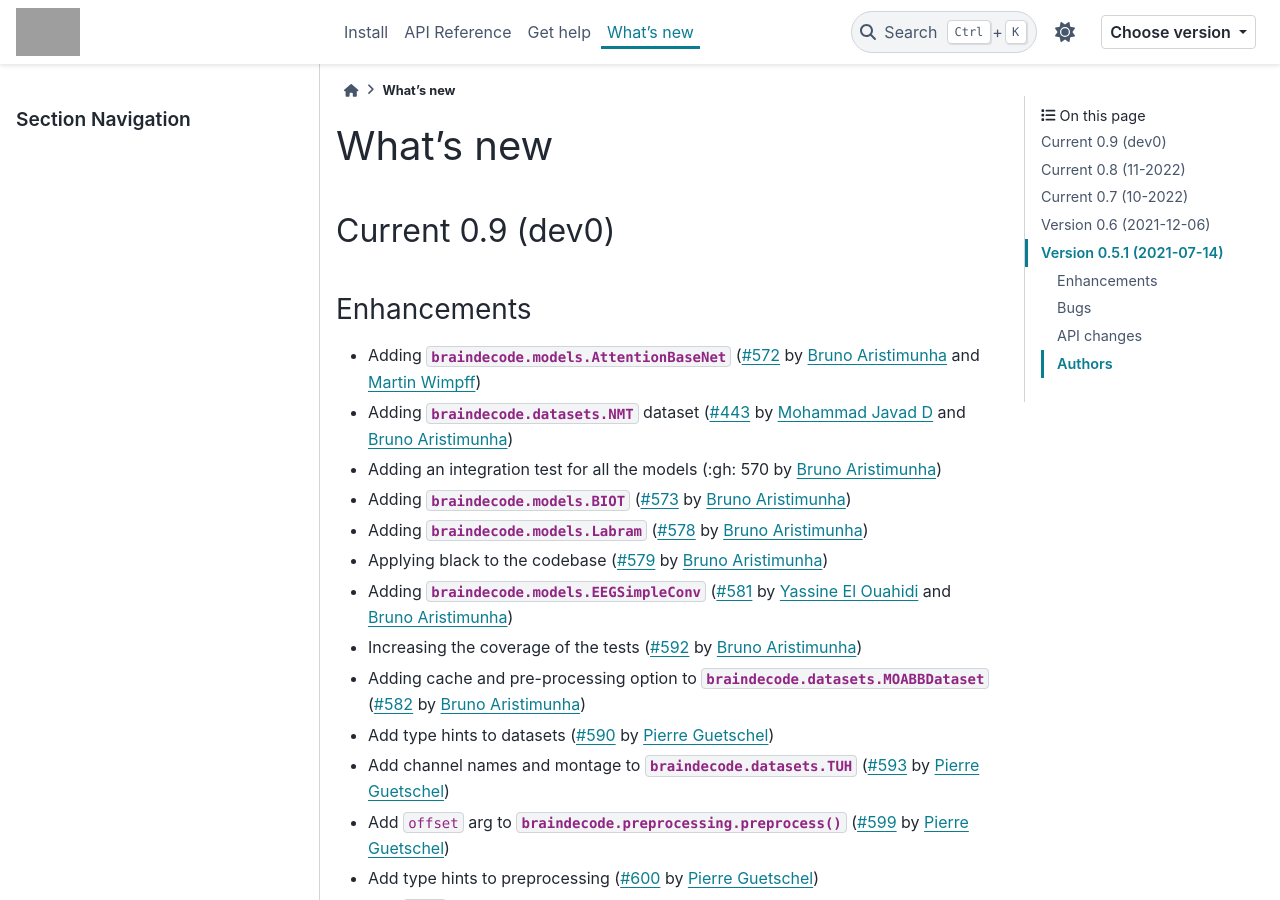
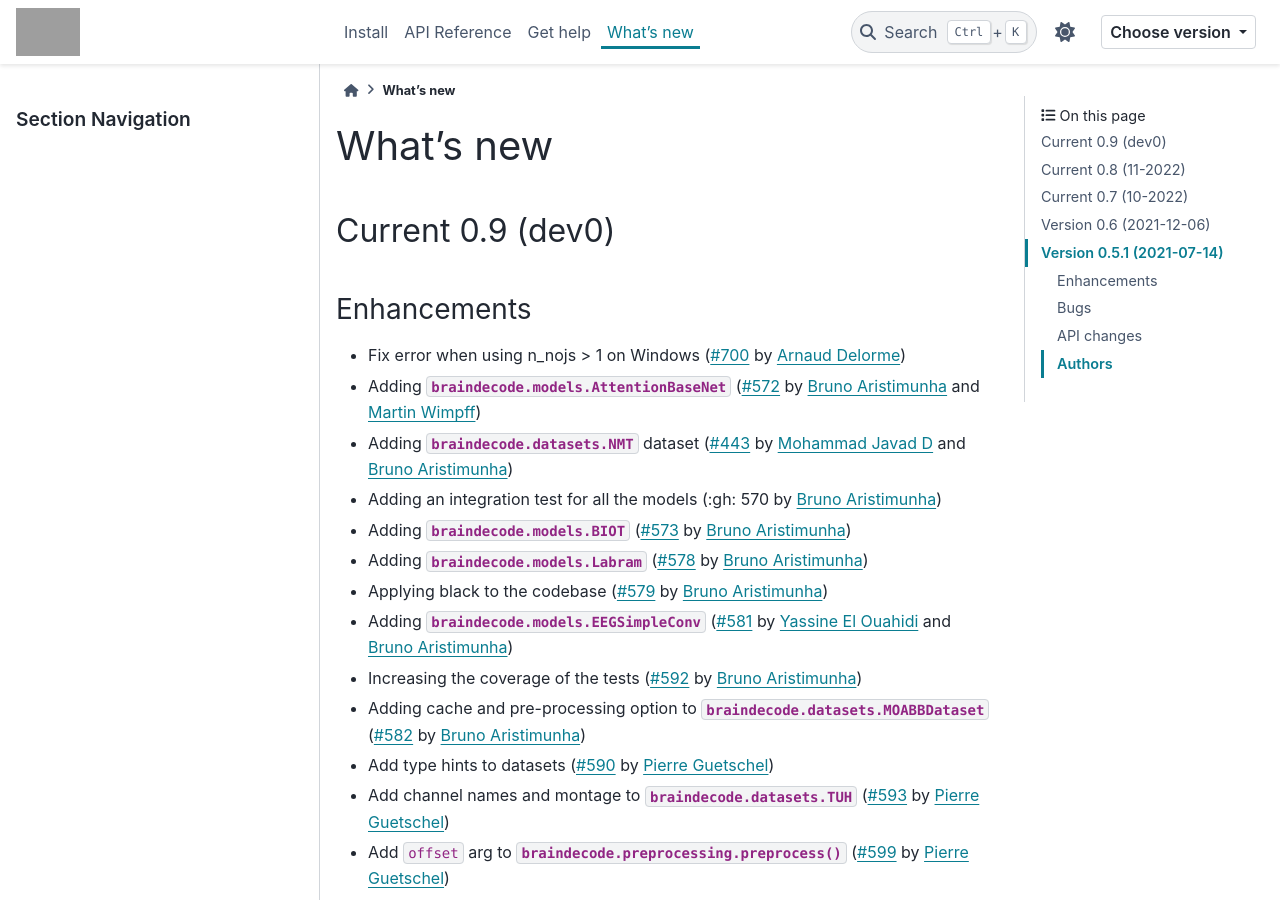
Before and after one commit to braindecode/braindecode, a Sphinx documentation site: the page built from docs/whats_new.rst, in a window 1280 px wide and 900 px high. Built offline with Sphinx 7.4.7 and the PyData theme 0.15.4, drawn with Linux system fonts in a browser that asks for light colours; pages that are not in the unit, such as notebooks, are missing from menus; comment, search, counter and statistics services are not loaded; grey boxes are pictures that could not be loaded.

Commit message:
Update whats_new.rst

```diff
--- a/docs/whats_new.rst
+++ b/docs/whats_new.rst
@@ -22,7 +22,7 @@ Current 0.9 (dev0)
 
 Enhancements
 ~~~~~~~~~~~~
-
+- Fix error when using n_nojs > 1 on Windows (:gh:`700` by `Arnaud Delorme`_)
 - Adding :class:`braindecode.models.AttentionBaseNet`  (:gh:`572` by `Bruno Aristimunha`_ and `Martin Wimpff`_)
 - Adding :class:`braindecode.datasets.NMT` dataset (:gh:`443` by `Mohammad Javad D`_  and `Bruno Aristimunha`_)
 - Adding an integration test for all the models (:gh: 570 by `Bruno Aristimunha`_)
```
